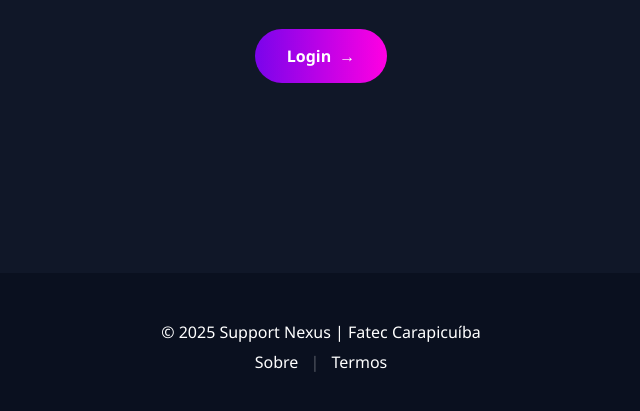
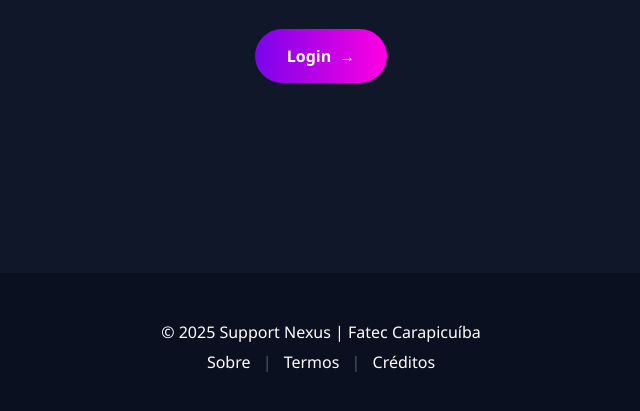
Before and after one commit to CarlosFelino/TG_Hexa, a website: page main/front-end/index.html in a window 1280 px wide. Shown: the part 379-790 px from the top of the page, without its empty margins (319-959 px from the left). Drawn offline with Linux system fonts and the light colour scheme.

Commit message:
versão 0.2 - começando asalterações visuais do documento

```diff
--- a/main/front-end/index.html
+++ b/main/front-end/index.html
@@ -39,6 +39,8 @@
                 <a href="sobre.html" class="footer-link">Sobre</a>
                 <span class="divider">|</span>
                 <a href="termos.html" class="footer-link">Termos</a>
+                <span class="divider">|</span>
+                <a href="creditos.html" class="footer-link">Créditos</a>
             </div>
         </div>
     </footer>
```
Also changed, not shown: main/front-end/login.html (+2 -0 lines), main/front-end/sobre.html (+2 -0 lines), main/front-end/termos.html (+2 -0 lines), main/front-end/creditos.html (added).
